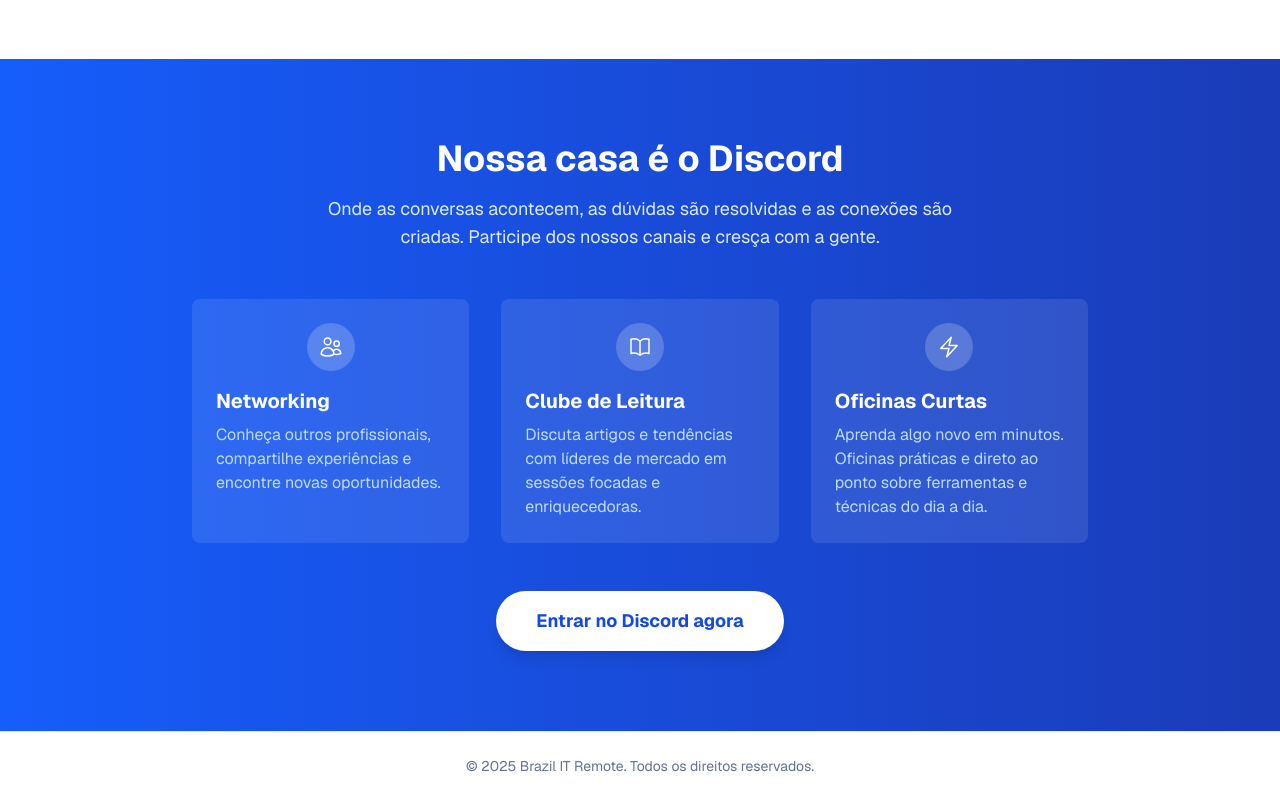
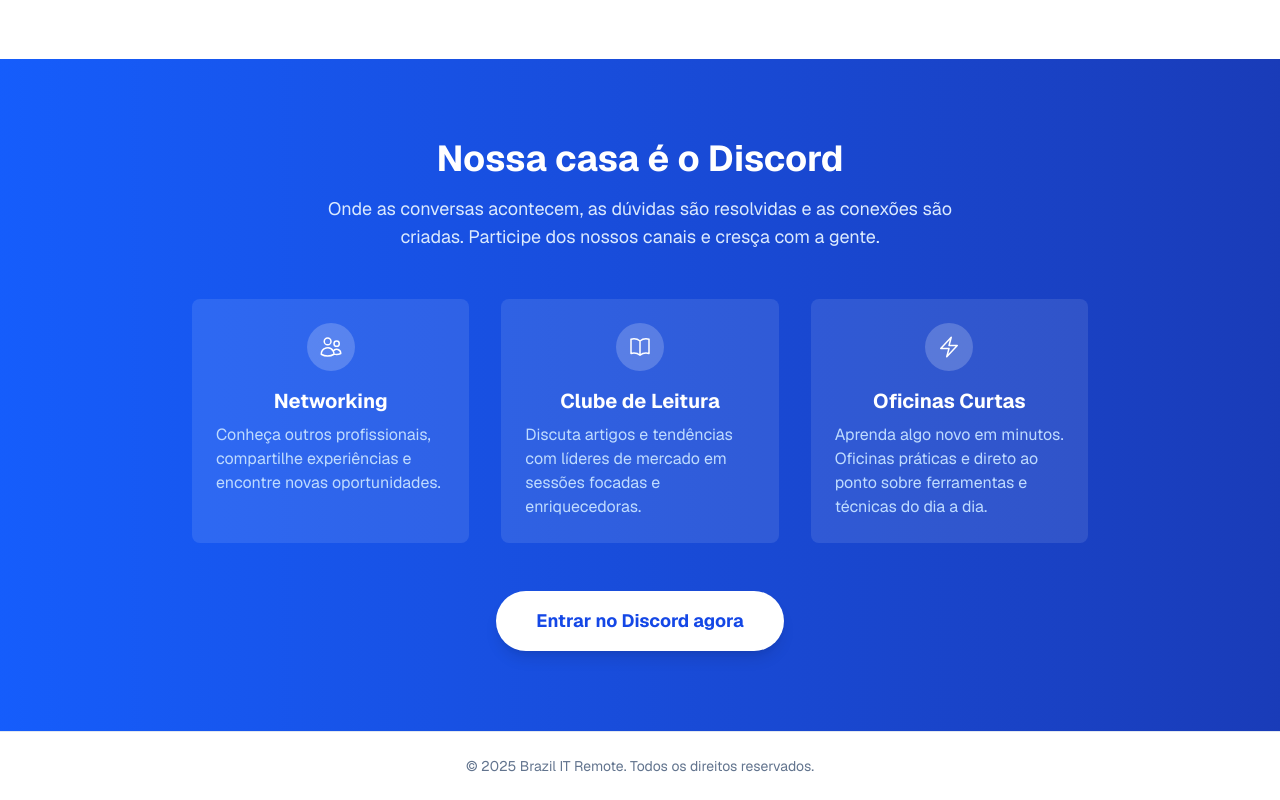
Before and after one commit to BrazilITRemote/brazilitremote-frontend, a Next.js app: page / in a window 1280 px wide. Shown: the part 2255-3055 px from the top of the page. Built offline with nearby package versions, Linux system fonts and the light colour scheme.

Commit message:
fix: center align headings in DiscordSection and adjust button transition effect

```diff
--- a/src/app/components/DiscordSection.tsx
+++ b/src/app/components/DiscordSection.tsx
@@ -25,7 +25,9 @@
             <div className="mx-auto flex items-center justify-center bg-white/20 rounded-full w-12 h-12 mb-4">
               <HiOutlineUsers className="mx-auto w-6 h-6 text-white" />
             </div>
-            <h3 className="text-xl font-bold text-white mb-2">Networking</h3>
+            <h3 className="text-xl font-bold w-full text-center text-white mb-2">
+              Networking
+            </h3>
             <p className="text-blue-200">
               Conheça outros profissionais, compartilhe experiências e encontre
               novas oportunidades.
@@ -37,7 +39,7 @@
             <div className="mx-auto flex items-center justify-center bg-white/20 rounded-full w-12 h-12 mb-4">
               <HiOutlineBookOpen className="w-6 h-6 text-white" />
             </div>
-            <h3 className="text-xl font-bold text-white mb-2">
+            <h3 className="text-xl font-bold w-full text-center text-white mb-2">
               Clube de Leitura
             </h3>
             <p className="text-blue-200">
@@ -51,7 +53,7 @@
             <div className="mx-auto flex items-center justify-center bg-white/20 rounded-full w-12 h-12 mb-4">
               <HiOutlineBolt className="w-6 h-6 text-white" />
             </div>
-            <h3 className="text-xl font-bold text-white mb-2">
+            <h3 className="text-xl font-bold w-full text-center text-white mb-2">
               Oficinas Curtas
             </h3>
             <p className="text-blue-200">
@@ -64,7 +66,7 @@
         <div className="mt-12">
           <a
             href="https://discord.gg/4AVYUCdF2P"
-            className="inline-block bg-white text-blue-700 font-bold py-4 px-10 rounded-full hover:bg-slate-100 transition-colors text-lg shadow-lg transform hover:scale-105"
+            className="inline-block bg-white text-blue-700 font-bold py-4 px-10 rounded-full hover:bg-slate-100 transition-all text-lg shadow-lg transform hover:scale-105"
           >
             Entrar no Discord agora
           </a>
```
